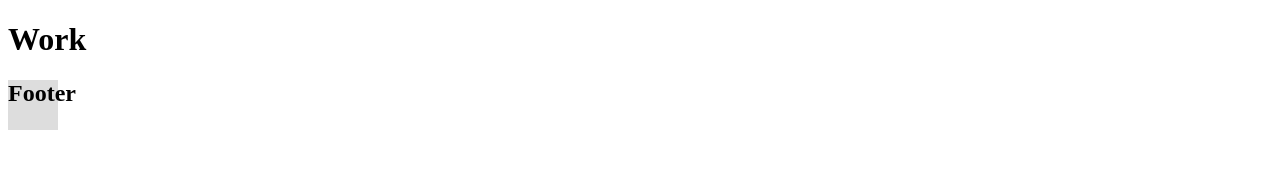
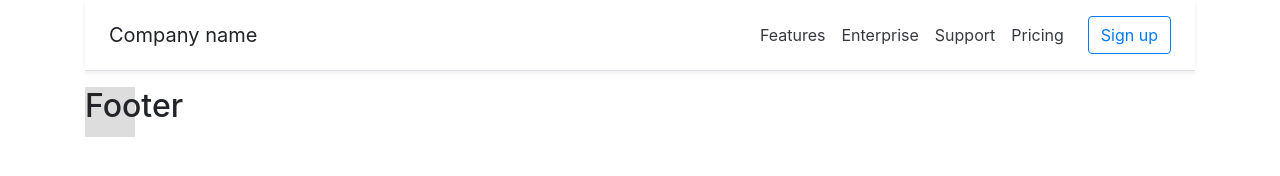
Before and after one commit to kkkosss/forge-constructor, a React app: page / in a window 1280 px wide. Built offline with nearby package versions, Linux system fonts and the light colour scheme.

Commit message:
макет header готов

```diff
--- a/code/js/components/Header.js
+++ b/code/js/components/Header.js
@@ -3,9 +3,17 @@ import React, { Component } from 'react'
 export default class Header extends Component {
   render() {
     return (
-      <div>
-        <h1>Work</h1>
-      </div>
+      <div className="d-flex flex-column flex-md-row align-items-center p-3 px-md-4 mb-3 bg-white border-bottom shadow-sm">
+      <h5 className="my-0 mr-md-auto font-weight-normal">Company name</h5>
+      <nav className="my-2 my-md-0 mr-md-3">
+        <a className="p-2 text-dark" href="#">Features</a>
+        <a className="p-2 text-dark" href="#">Enterprise</a>
+        <a className="p-2 text-dark" href="#">Support</a>
+        <a className="p-2 text-dark" href="#">Pricing</a>
+      </nav>
+      <a className="btn btn-outline-primary" href="#">Sign up</a>
+    </div>
+
     )
   }
 }
--- a/code/js/index.js
+++ b/code/js/index.js
@@ -5,7 +5,7 @@ import Footer from './components/Footer'
 import '../css/index.scss'
 
 ReactDOM.render(
-  <div>
+  <div className='container'>
     <Header />
     <Footer/>
   </div>
--- a/package.json
+++ b/package.json
@@ -21,6 +21,7 @@
     "node-sass": "^3.8.0",
     "react": "^15.1.0",
     "react-addons-test-utils": "^15.1.0",
+    "react-bootstrap": "^0.32.3",
     "react-dom": "^15.1.0",
     "react-redux": "^4.4.5",
     "redux": "^3.5.2",
--- a/src/index.html
+++ b/src/index.html
@@ -2,6 +2,7 @@
 <html lang="en">
 <head>
     <meta charset="UTF-8">
+    <link rel="stylesheet" href="https://stackpath.bootstrapcdn.com/bootstrap/4.1.3/css/bootstrap.min.css" integrity="sha384-MCw98/SFnGE8fJT3GXwEOngsV7Zt27NXFoaoApmYm81iuXoPkFOJwJ8ERdknLPMO" crossorigin="anonymous">
     <title>Redux</title>
 </head>
 <body>
```
Also changed, not shown: 1 other file.
